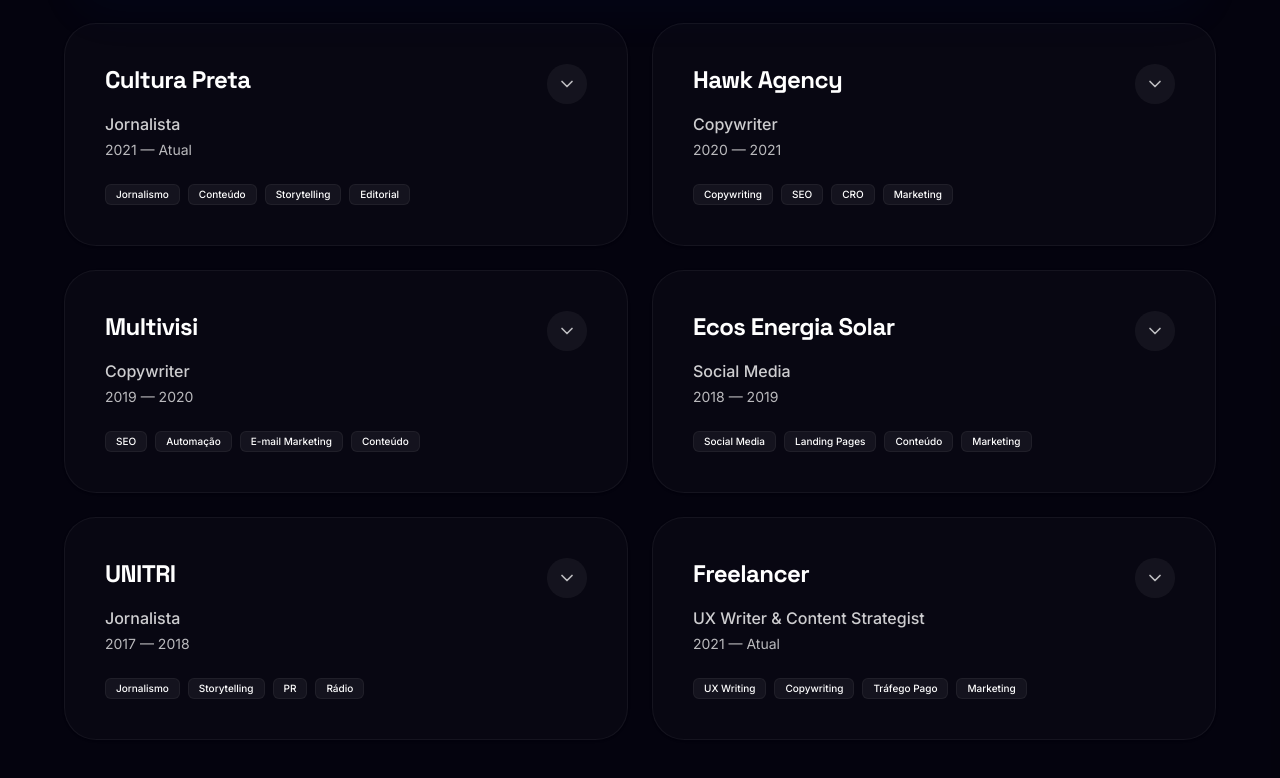
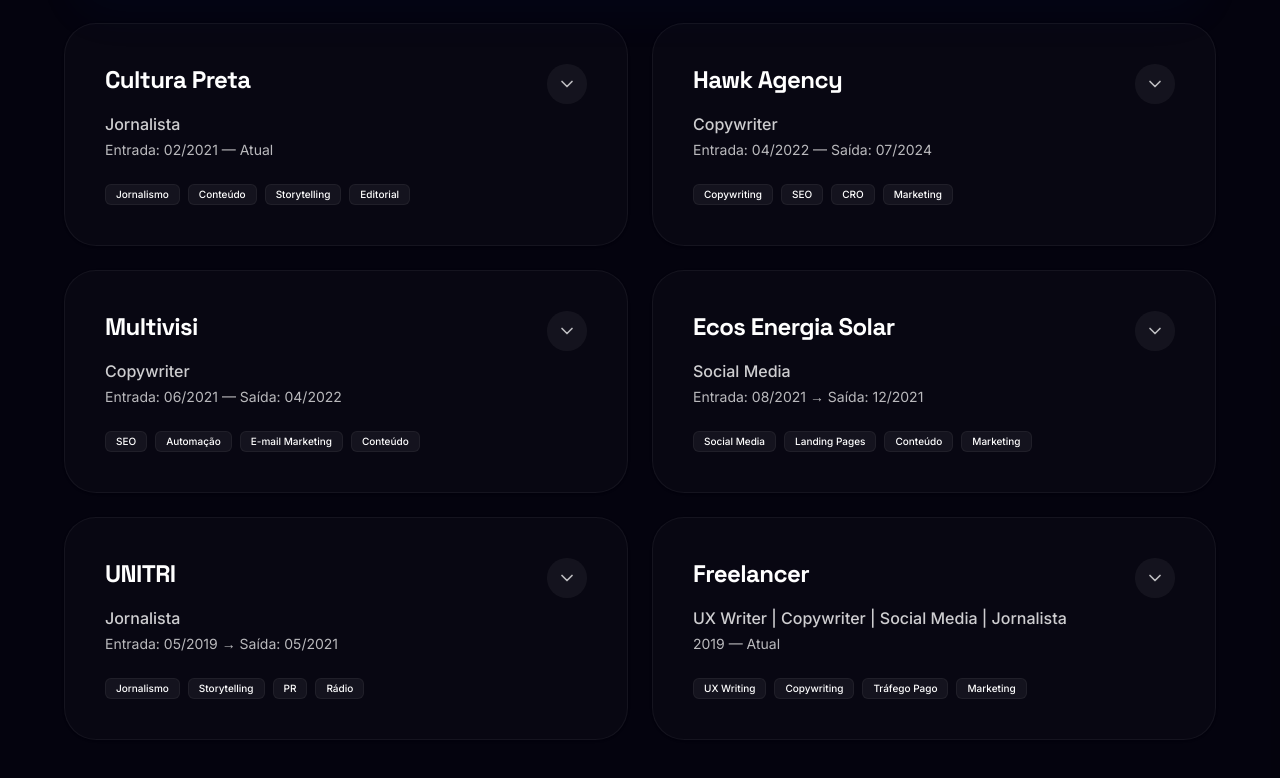
Before and after one commit to Victorleal-19/Portfolio-victor-leal, a React (Vite) app: page / in a window 1280 px wide. Shown: the part 3485-4263 px from the top of the page. Built offline with nearby package versions, Linux system fonts and the light colour scheme.

Commit message:
refactor: update experience dates and resume link
- Standardized date format across all professional experiences.
- Updated curriculum vitae link to the latest version.

```diff
--- a/src/components/Contact.tsx
+++ b/src/components/Contact.tsx
@@ -74,7 +74,7 @@
           ))}
 
           <motion.a
-            href="https://drive.google.com/file/d/1gU7Cnl7jg3OrG4B7jxp9YcX88B1fdq85/view?usp=drive_link"
+            href="https://drive.google.com/file/d/1ctcDkJTjfS1GaqajdKTYiznT0STGUOCm/view?usp=drive_link"
             target="_blank"
             rel="noopener noreferrer"
             initial={{ opacity: 0, scale: 0.95 }}
--- a/src/components/Experiences.tsx
+++ b/src/components/Experiences.tsx
@@ -21,7 +21,7 @@
     id: "magalu",
     company: "Magazine Luiza",
     role: "UX Writer",
-    period: "07/2024 — 06/2026",
+    period: "Entrada: 07/2024 — Saída: 06/2026",
     tags: ["UX Writing", "UX Research", "IA", "Acessibilidade", "Produto"],
     isMain: true,
     summary: "Atuação no Luizalabs desenvolvendo conteúdos e microcopys para interfaces digitais do ecossistema Magalu, com foco em clareza, acessibilidade e experiência do usuário.",
@@ -49,7 +49,7 @@
     id: "cultura-preta",
     company: "Cultura Preta",
     role: "Jornalista",
-    period: "2021 — Atual",
+    period: "Entrada: 02/2021 — Atual",
     tags: ["Jornalismo", "Conteúdo", "Storytelling", "Editorial"],
     summary: (
       <>
@@ -73,7 +73,7 @@
     id: "hawk",
     company: "Hawk Agency",
     role: "Copywriter",
-    period: "2020 — 2021",
+    period: "Entrada: 04/2022 — Saída: 07/2024",
     tags: ["Copywriting", "SEO", "CRO", "Marketing"],
     summary: "Conteúdo orientado à conversão e performance em campanhas multiplataformas.",
     details: [
@@ -95,7 +95,7 @@
     id: "multivisi",
     company: "Multivisi",
     role: "Copywriter",
-    period: "2019 — 2020",
+    period: "Entrada: 06/2021 — Saída: 04/2022",
     tags: ["SEO", "Automação", "E-mail Marketing", "Conteúdo"],
     summary: "Gestão de funis de conteúdo e automação de marketing para geração de leads.",
     details: [
@@ -117,7 +117,7 @@
     id: "ecos",
     company: "Ecos Energia Solar",
     role: "Social Media",
-    period: "2018 — 2019",
+    period: "Entrada: 08/2021 → Saída: 12/2021",
     tags: ["Social Media", "Landing Pages", "Conteúdo", "Marketing"],
     summary: "Construção de presença digital e relacionamento para o setor de energia solar.",
     details: [
@@ -135,14 +135,14 @@
     id: "unitri",
     company: "UNITRI",
     role: "Jornalista",
-    period: "2017 — 2018",
+    period: "Entrada: 05/2019 → Saída: 05/2021",
     tags: ["Jornalismo", "Storytelling", "PR", "Rádio"],
     summary: "Produção institucional e jornalística focada no ecossistema acadêmico.",
     details: [
       {
         title: "Experiência Editorial",
         items: [
-          "Produção jornalística, entrevistas e conteúdo institucional",
+          "Produção jornalística, interviews e conteúdo institucional",
           "Storytelling e roteirização para rádio",
           "Divulgação de cases de sucesso e eventos institucionais"
         ]
@@ -152,8 +152,8 @@
   {
     id: "freelancer",
     company: "Freelancer",
-    role: "UX Writer & Content Strategist",
-    period: "2021 — Atual",
+    role: "UX Writer | Copywriter | Social Media | Jornalista",
+    period: "2019 — Atual",
     tags: ["UX Writing", "Copywriting", "Tráfego Pago", "Marketing"],
     summary: "Atuação multidisciplinar para marcas e projetos institucionais.",
     details: [
--- a/src/components/Hero.tsx
+++ b/src/components/Hero.tsx
@@ -55,7 +55,7 @@
             <ArrowRight size={20} className="group-hover:translate-x-1 transition-transform" />
           </a>
           <a
-            href="https://drive.google.com/file/d/1gU7Cnl7jg3OrG4B7jxp9YcX88B1fdq85/view?usp=drive_link"
+            href="https://drive.google.com/file/d/1ctcDkJTjfS1GaqajdKTYiznT0STGUOCm/view?usp=drive_link"
             target="_blank"
             rel="noopener noreferrer"
             className="px-8 py-4 bg-white/5 border border-white/10 text-white font-bold rounded-2xl flex items-center gap-2 hover:bg-white/10 transition-all cursor-pointer"
```
